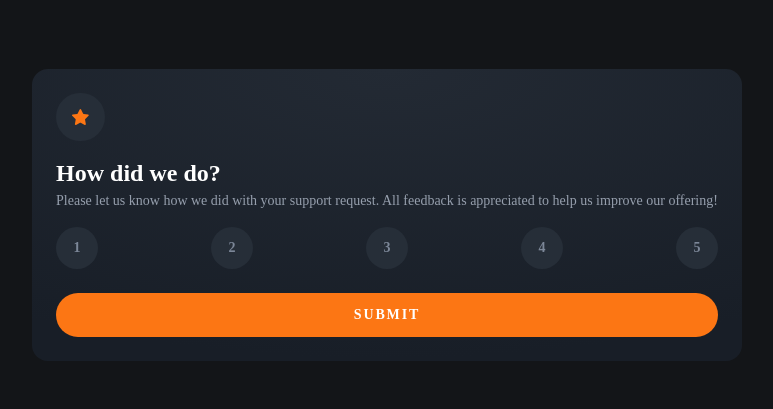
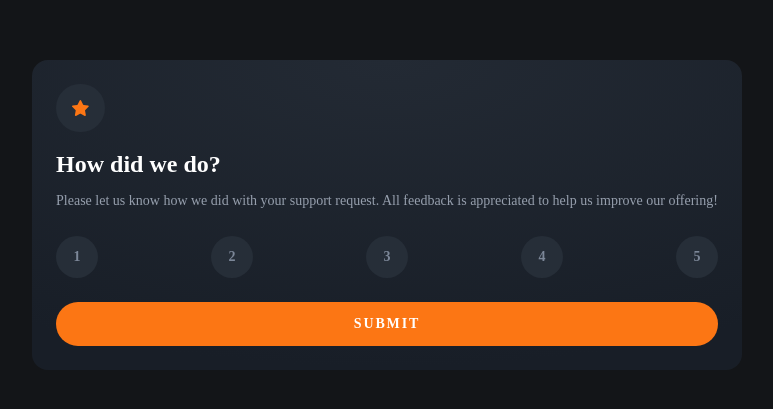
Before and after one commit to Kayque123456/feedback03ma, a React (Vite) app: page / in a window 1280 px wide. Shown: the part 185-594 px from the top of the page, without its empty margins (253-1026 px from the left). Built offline with nearby package versions, Linux system fonts and the light colour scheme.

Commit message:
primeiro card do projeto finalizado

```diff
--- a/src/index.css
+++ b/src/index.css
@@ -7,9 +7,11 @@
     --color-medium-grey: #7C8798;
     --color-orange: #FC7614;
 
-    --tracking-1: 1.867px;
+    --leading-1: 1.375rem;
 
     --font-overpass: "Overpass", "sans-serif";
+
+    --tracking-1: 1.867px;
 }
 
 @layer utilities {
```
